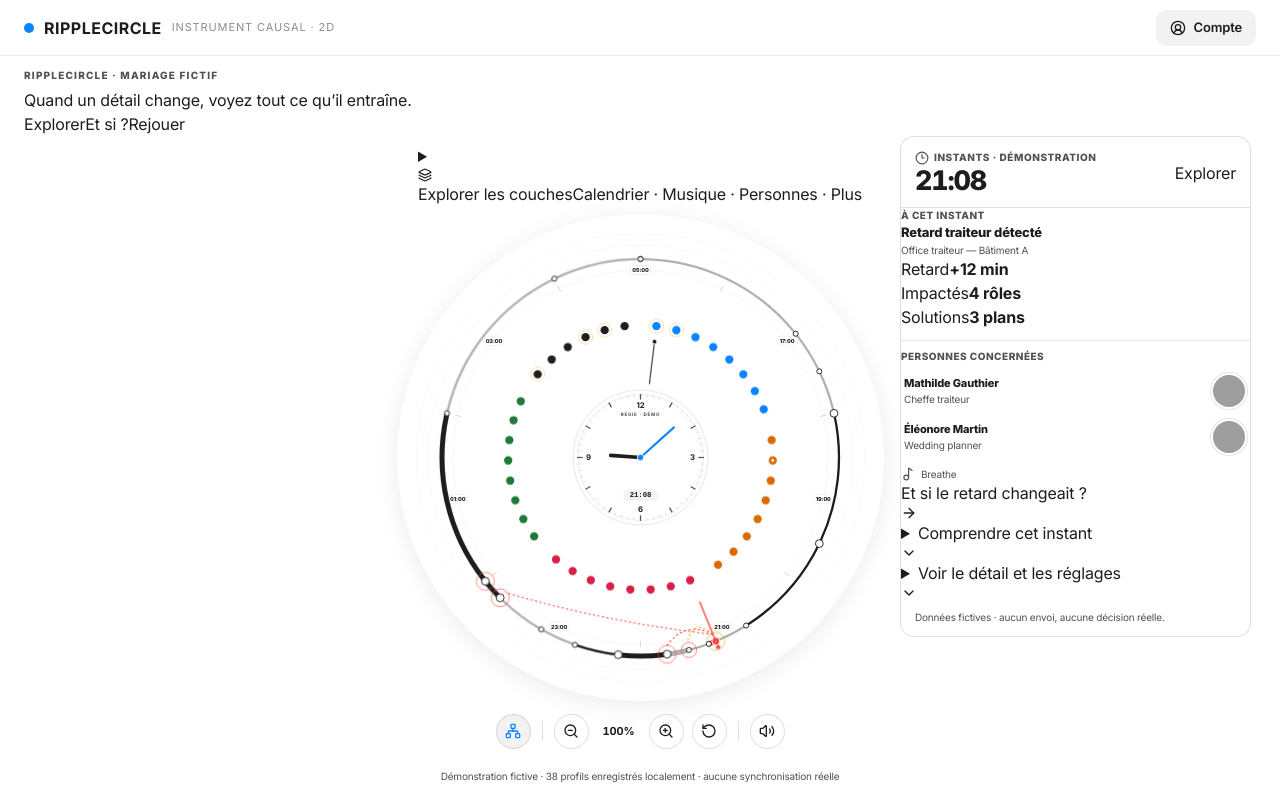
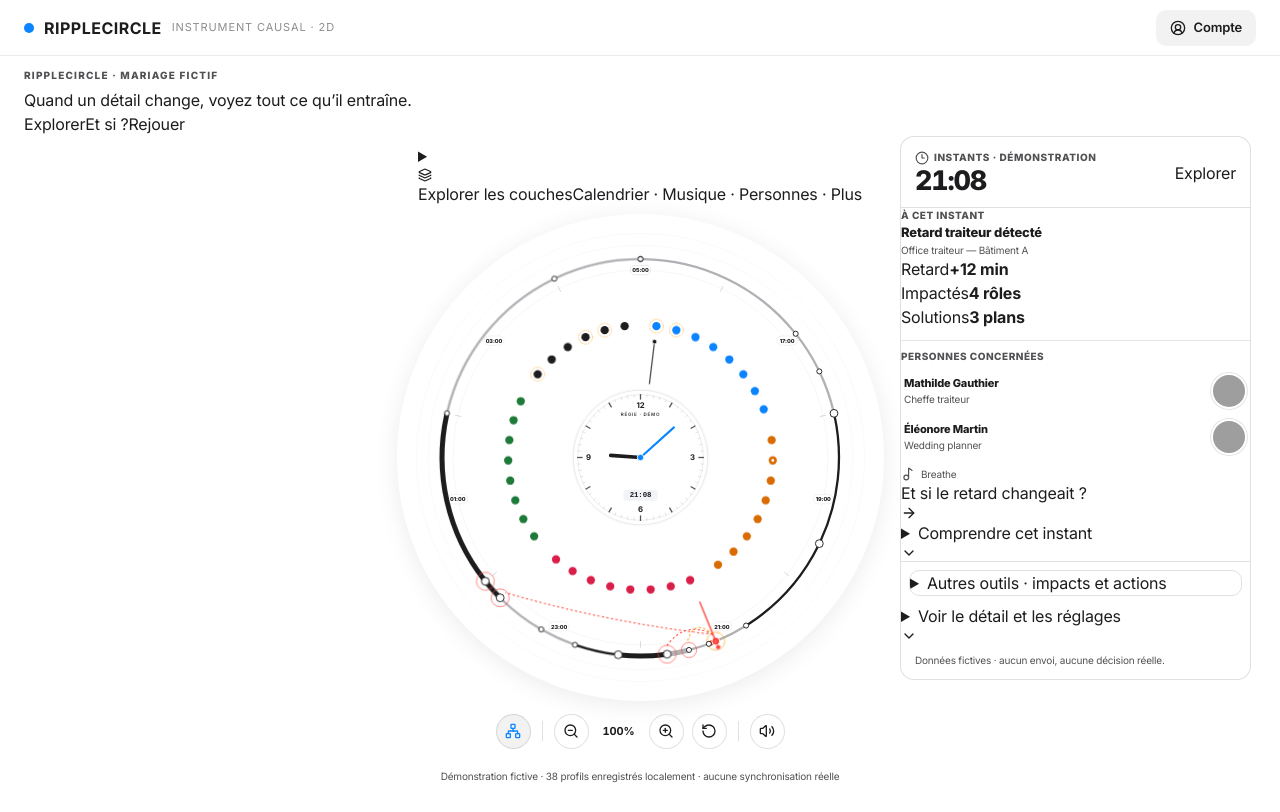
Before and after one commit to mattmezstitchlab/RIPPLECIRCLE, a React (Vite) app: page / in a window 1280 px wide. Built offline with nearby package versions, Linux system fonts and the light colour scheme; grey boxes are pictures that could not be loaded.

Commit message:
feat(v6): progressive disclosure of all advanced tools while keeping simulation and replay direct

```diff
--- a/src/components/landing/PublicAftermathDemo.tsx
+++ b/src/components/landing/PublicAftermathDemo.tsx
@@ -56,7 +56,9 @@ export const PublicAftermathDemo:React.FC<Props>=({mode,delay,selectedPlan,onMod
   };
   return (
     <section className="ripple-v4" aria-label="Explorer les conséquences, actions et replay">
-      <div className="ripple-v4-nav" role="group" aria-label="Outils complémentaires de démonstration">
+      <details className="ripple-v6-advanced-tools">
+        <summary>Autres outils · impacts et actions</summary>
+        <div className="ripple-v4-nav" role="group" aria-label="Outils complémentaires de démonstration">
         {v4Modes.map(item=>{
           const Icon=item.icon;
           return <button type="button" key={item.id} aria-pressed={mode===item.id}
@@ -64,7 +66,8 @@ export const PublicAftermathDemo:React.FC<Props>=({mode,delay,selectedPlan,onMod
             <Icon className="w-3.5 h-3.5" aria-hidden="true"/>{item.label}
           </button>;
         })}
-      </div>
+        </div>
+      </details>
       {mode==='indirect'&&(
         <div className="ripple-v4-body">
           <header className="ripple-v4-heading">
--- a/src/components/landing/Ripple.tsx
+++ b/src/components/landing/Ripple.tsx
@@ -670,9 +670,10 @@ export const Ripple: React.FC<RippleProps> = ({
                   aria-label={item.label}
                   aria-current={selected ? 'page' : undefined}
                   title={item.label}
-                  onClick={() => {
+                  onClick={(e) => {
                     if (selected) return;
                     sfx.playNodeClick();
+                    e.currentTarget.closest('details')?.removeAttribute('open');
                     window.location.hash = item.hash;
                   }}
                   style={{ '--orbit-accent': item.color } as React.CSSProperties}
@@ -1354,11 +1355,15 @@ export const Ripple: React.FC<RippleProps> = ({
               }
             }}
             onMoment={id=>choose({kind:'moment',id})}
+            tools={
+              <>
+                <PublicIncidentDemo mode={publicMode} delay={publicDelay} selectedPlan={publicPlan}
+                  onDelay={setPublicDelay} onMode={setPublicMode} onSelectPlan={setPublicPlan}/>
+                <PublicAftermathDemo mode={publicMode} delay={publicDelay} selectedPlan={publicPlan}
+                  onMode={setPublicMode} onMinute={chooseInstant}/>
+              </>
+            }
           >
-            <PublicIncidentDemo mode={publicMode} delay={publicDelay} selectedPlan={publicPlan}
-              onDelay={setPublicDelay} onMode={setPublicMode} onSelectPlan={setPublicPlan}/>
-            <PublicAftermathDemo mode={publicMode} delay={publicDelay} selectedPlan={publicPlan}
-              onMode={setPublicMode} onMinute={chooseInstant}/>
             {track && <AudioPreview key={track.id} track={track} onLevel={onAudioLevel}/>}
             <details className="ripple-context-fold">
               <summary>Fiche complète de la sélection</summary>
```
